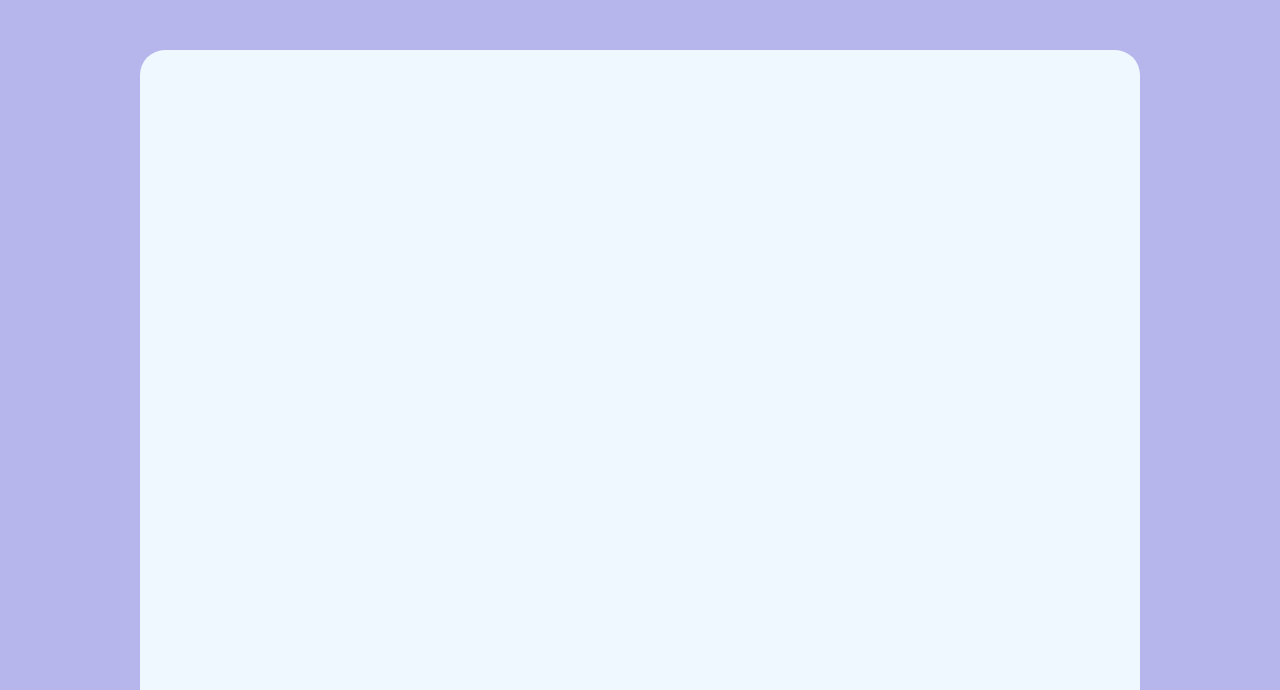
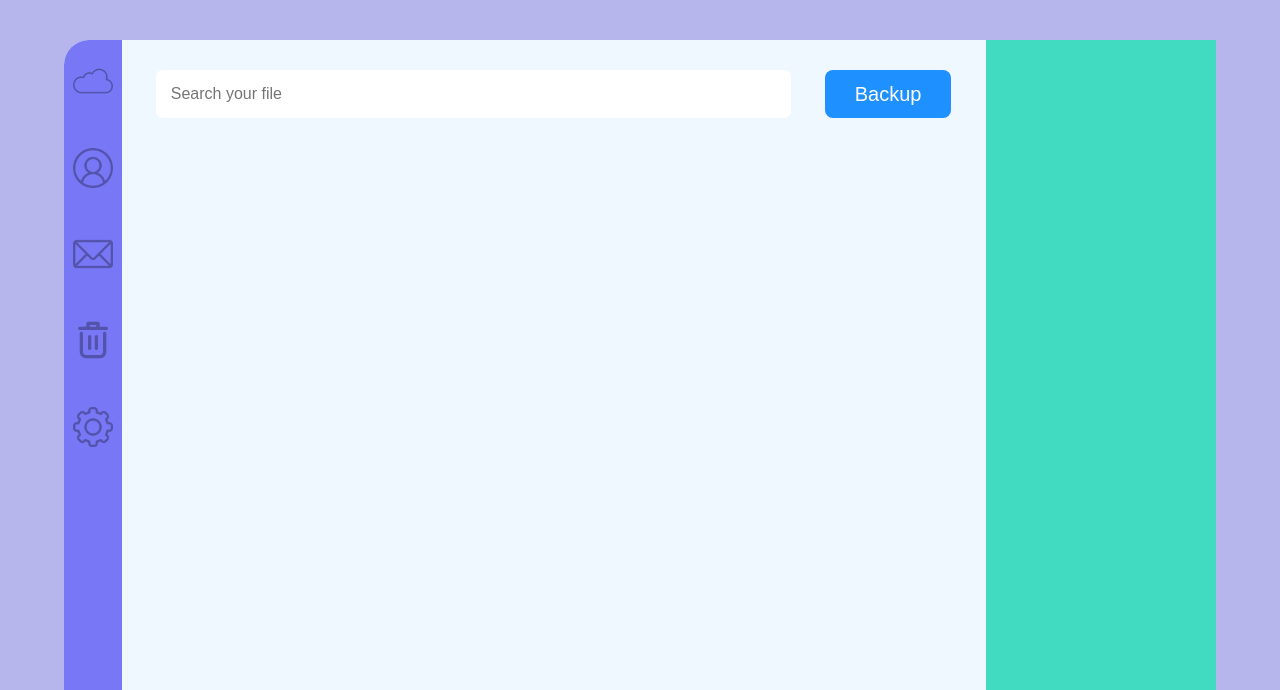
Before and after one commit to faisal8373/dash-board, a plain HTML site: page index.html in a window 1280 px wide. Shown: the top 690 px of the page. Drawn offline with Linux system fonts and the light colour scheme.

Commit message:
navigation bar and search box

```diff
--- a/index.html
+++ b/index.html
@@ -1,21 +1,56 @@
 <!DOCTYPE html>
 <html lang="en">
   <head>
-    <meta charset="UTF-8">
-    <meta http-equiv="X-UA-Compatible" content="IE=edge">
-    <meta name="viewport" content="width=device-width, initial-scale=1.0">
+    <meta charset="UTF-8" />
+    <meta http-equiv="X-UA-Compatible" content="IE=edge" />
+    <meta name="viewport" content="width=device-width, initial-scale=1.0" />
     <title>Document</title>
-    <link rel="stylesheet" href="style.css">
+    <link rel="stylesheet" href="style.css" />
   </head>
   <body>
     <main>
+      <board>
+        <div class="navigation-bar">
+            <div class="icons">
+          <div>
+            <img class="image" src="images/cloud.png" />
+          </div>
+          <div>
+            <img class="image" src="images/user.png" />
+          </div>
+          <div>
+            <img class="image" src="images/email.png" />
+          </div>
+          <div>
+            <img class="image" src="images/delete.png" />
+          </div>
 
-        <board>
-            <div class="navigation-bar"></div>
-            <div class="content"></div>
+        <div>
+            <img class="image" src="images/settings.png" />
+
+        </div>
+        </div>
+
+        <div class="logout">
+            <img class="image" src="images/logout.png" />
+
+        </div>
+        </div>
+        <div class="content">
+            <div class="search">
+                <input type="text" name="search" placeholder="Search your file">
+                <button>Backup</button>
+            </div>
+<div class="cloud">
+    <div class="card"></div>
+    <div class="card"></div>
+    <div class="card"></div>
+
+</div>
+
+        </div>
         <div class="profile-bar"></div>
       </board>
     </main>
-
   </body>
 </html>
--- a/style.css
+++ b/style.css
@@ -12,8 +12,68 @@ main{
     align-items: center;
 }
 board{
-    width: 1000px;
-    height: 700px;
+    width: 90%;
+    height: 90%;
     background-color:aliceblue;
     border-radius: 25px;
+    display: flex;
+
 }
+.search{
+    display: flex;
+    justify-content: space-evenly;
+    margin-top: 30px;
+}
+.content{
+    width: 75%;
+}
+.profile-bar{
+    width: 20%;
+    background-color: rgb(64, 219, 193);
+}
+.navigation-bar{
+    background-color: rgb(120, 120, 247);
+    width: 5%;
+    height: 100%;
+    border-radius: 25px 0px 0px 25px;
+    display: flex;
+    flex-direction: column;
+    justify-content: space-between;
+
+    align-items: center;
+
+}
+.icons{
+    height: 60%;
+    display: flex;
+    flex-direction: column;
+    justify-content:space-around;
+    align-items: center;
+
+}
+.image{
+
+    width: 40px;
+    height: auto;
+    opacity: .3;
+
+}
+button{
+    background-color: dodgerblue;
+  color: white;
+  border: none;
+  border-radius: 8px;
+  font-size: 20px;
+  text-align: center;
+  padding: 10px 30px;
+}
+input{
+    border: none;
+    border-radius: 7px;
+    padding: 15px;
+    font-size: 16px;
+    width: 70%;
+}
+.logout{
+    margin-bottom: 20px;
+}
```
Also changed, not shown: images/cloud.png (added), images/clouds.png (deleted), images/delete.png (added), images/email.png (added), images/enter.png (added), images/logout.png (added), images/settings.png (added), images/user.png (added). Lines whose indentation alone changed are shown as unchanged.
